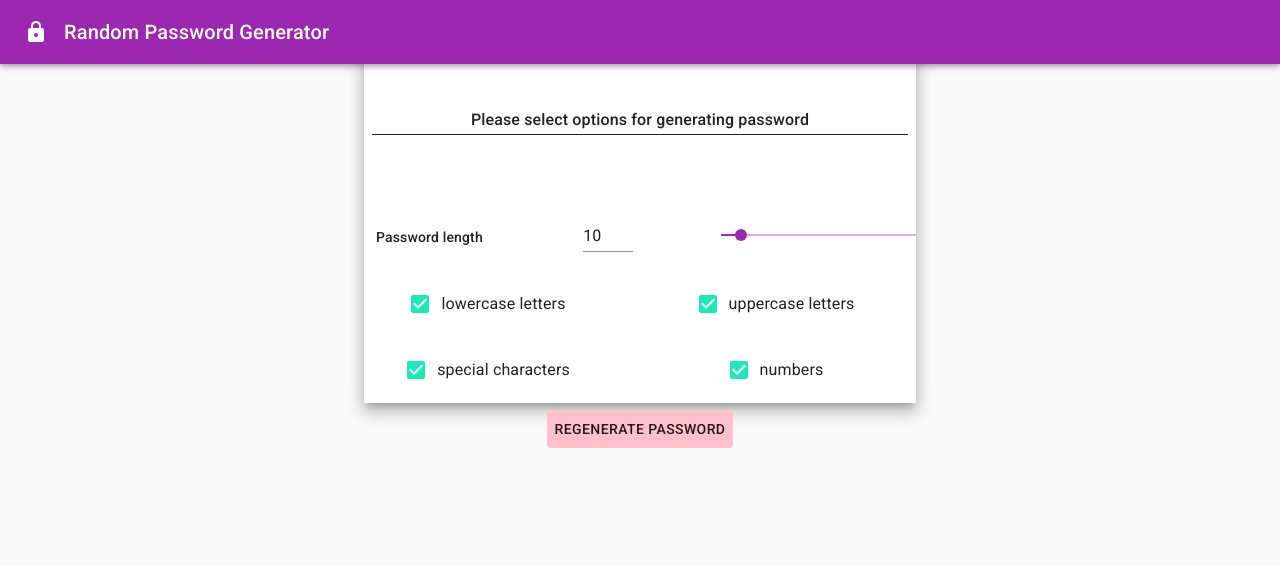
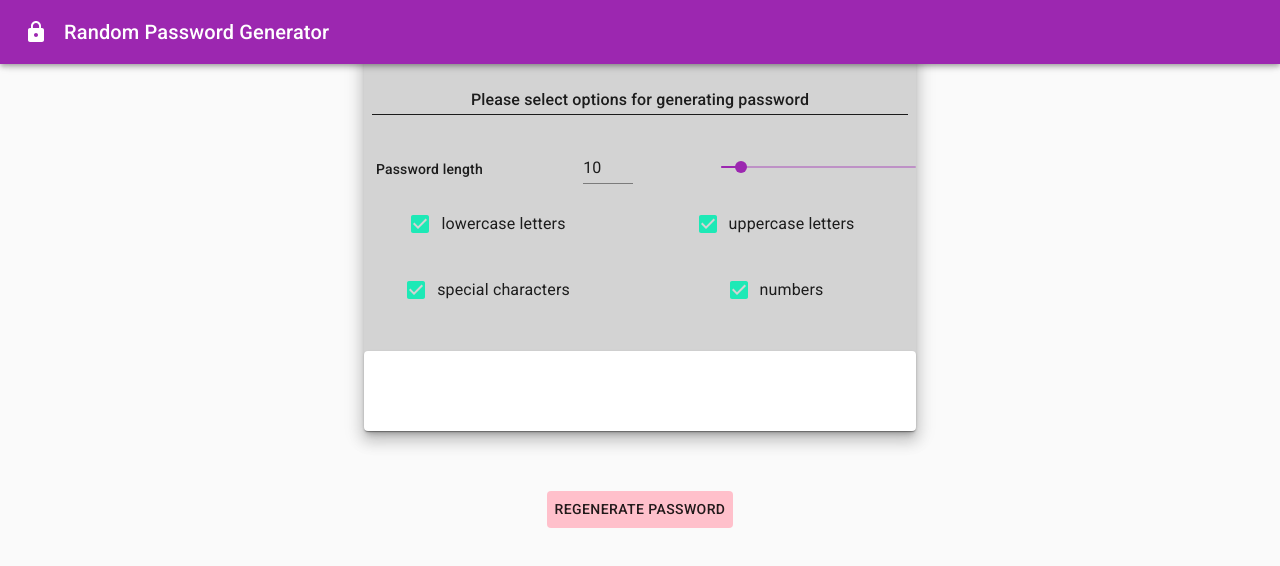
Before and after one commit to szaster/Password-Generator, a React (Create React App) app: page / in a window 1280 px wide. Shown: the top 566 px of the page. Built offline with nearby package versions, Linux system fonts and the light colour scheme.

Commit message:
working on password display styling

```diff
--- a/src/App.js
+++ b/src/App.js
@@ -9,6 +9,7 @@ import {
   useMediaQuery,
   Hidden,
   Paper,
+  Box,
   Container,
   Typography,
 } from "@material-ui/core";
@@ -42,8 +43,24 @@ function generatePasswordIndexes(passwordLength, max) {
 
 function PasswordDisplay(props) {
   const password = props.password || "not set";
-  // return <div>{props.password}</div>;
-  return password;
+
+  return (
+    <div>
+      <Paper>
+        <Typography component="div" variant="subtitle1" gutterBottom>
+          <Box
+            textAlign="center"
+            fontWeight="fontWeightLarge"
+            m={5}
+            paddingTop={5}
+            paddingBottom={5}
+          >
+            {password}
+          </Box>
+        </Typography>
+      </Paper>
+    </div>
+  );
 }
 
 function selectRandomIndexes(options) {
@@ -74,21 +91,9 @@ function getCharacters(options) {
   const maxChar = allCharacters.join("").length;
   const charactersPool = allCharacters.join("");
 
-  // ???
-  // const choices = generatePasswordIndexes(maxChar);
-  // ????
-
-  // const passwordCharacters = [];
-  // choices.map((i) => passwordCharacters.push);
-  // console.log("number choices:", choices);
-  // console.log("total char", maxChar);
-  // console.log("choices???????? why undefined. Does  line 67 works?", choices);
-  // console.log("AllCharacters", charactersPool);
-
   return charactersPool;
 }
 
-//////////////////////////////////////////
 function generatePassword(options) {
   const charactersPool = getCharacters(options);
   console.log("Characters pool", charactersPool[31]);
@@ -104,7 +109,6 @@ function generatePassword(options) {
   return password;
   // const password = newPassword();
 }
-//////////////////////////////////
 
 function App() {
   const [options, setOptions] = React.useState(initialOptions);
@@ -115,24 +119,25 @@ function App() {
       "handleNewOptions function has been called and new options are:",
       newOptions
     );
-    // const charactersPool = getCharacters(newOptions);
-    // console.log("Characters to take password from", charactersPool);
+
     setOptions(newOptions);
     const newPassword = generatePassword(newOptions);
-
-    // const newPassword = generatePasswordIndexes(newOptions, 10);
-    console.log("Generated a new password", newPassword);
     setPassword(newPassword);
   }
 
   return (
     <div className="App">
-      {/* <Hidden only="xs"> */}
       <Header />
-      {/* </Hidden> */}
       <Container maxWidth="sm" m={10}>
-        <Paper elevation={10} outlined square m={20}>
-          generatePasswordIndexes()
+        <Paper
+          elevation={10}
+          outlined
+          square
+          m={20}
+          style={{ background: "lightgray" }}
+        >
+          {/* generatePasswordIndexes() */}
+          {/* <PasswordDisplay style={{ padding: 190 }} password={password} /> */}
           <Options handleNewOptions={handleNewOptions} options={options} />
           <PasswordDisplay password={password} />
         </Paper>
--- a/src/components/Options.js
+++ b/src/components/Options.js
@@ -20,8 +20,7 @@ function Options(props) {
   // todo: after this project is finished, experiment with value of options: will this component rerender if options are changed?
 
   /**
-   * Takes new password length and sets options to the old value, except for the password length, which is updated.
-   * @param {} newLength
+   Takes new password length and sets options to the old value, except for the password length, which is updated.
    */
   const setPasswordLength = (newLength) => {
     const newOptions = { ...props.options, passwordLength: newLength };
@@ -43,7 +42,7 @@ function Options(props) {
             </Box>
           </Typography>
         </Grid>
-        <Grid style={{ paddingTop: 60 }} item xs={12}>
+        <Grid style={{ paddingBottom: 0 }} item xs={12}>
           <CharactersNumber
             passwordLength={options.passwordLength}
             setPasswordLength={setPasswordLength}
```
